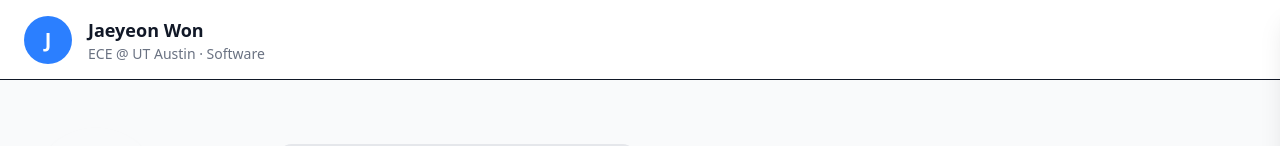
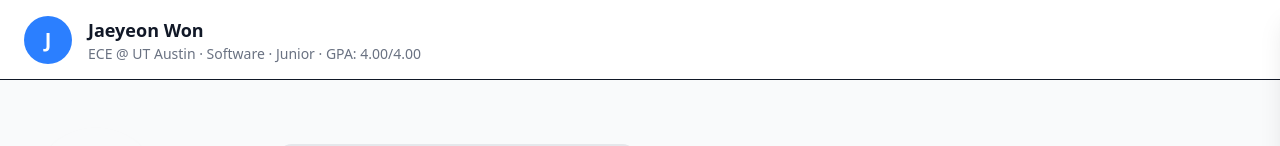
Before and after one commit to wjy0524/portfolio, a Next.js app: page / in a window 1280 px wide. Shown: the top 146 px of the page. Built offline with nearby package versions, Linux system fonts and the light colour scheme; grey boxes are pictures that could not be loaded.

Commit message:
fully complete

```diff
--- a/app/components/layout/Header.tsx
+++ b/app/components/layout/Header.tsx
@@ -22,7 +22,7 @@ export default function Header() {
             <div className="text-left">
               <div className="text-lg font-semibold">Jaeyeon Won</div>
               <div className="text-sm text-gray-500">
-                ECE @ UT Austin · Software
+                ECE @ UT Austin · Software · Junior · GPA: 4.00/4.00
               </div>
             </div>
           </button>
--- a/app/data/projects.ts
+++ b/app/data/projects.ts
@@ -131,7 +131,7 @@ export const PROJECTS: Project[] = [
     techStack: ["C++", "OOP", "STL", "Data Structures"],
     previewImage: "/Rpg.png",
     detailMedia: [
-      { type: "image", src: "/Dungeon.png" },
+      { type: "video", src: "/game.mov" },
     ],
     links: [
       {
```
